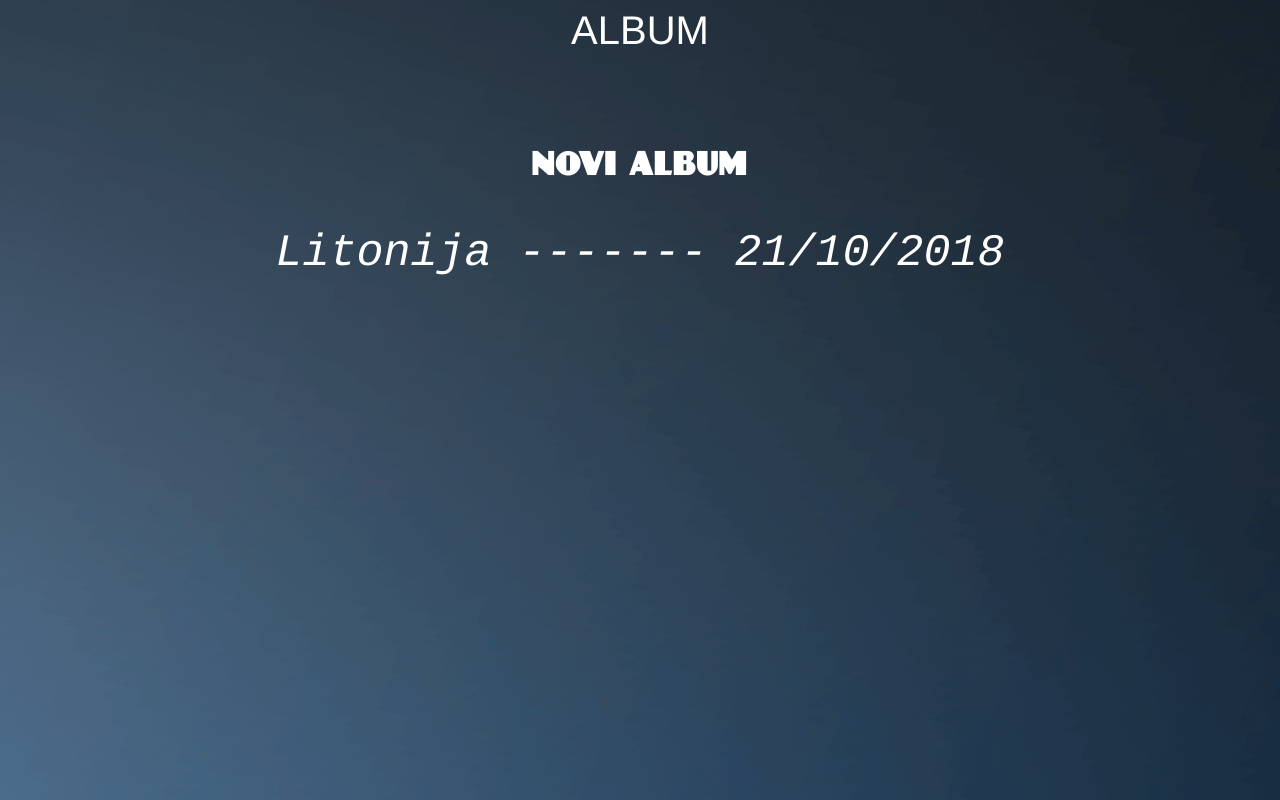
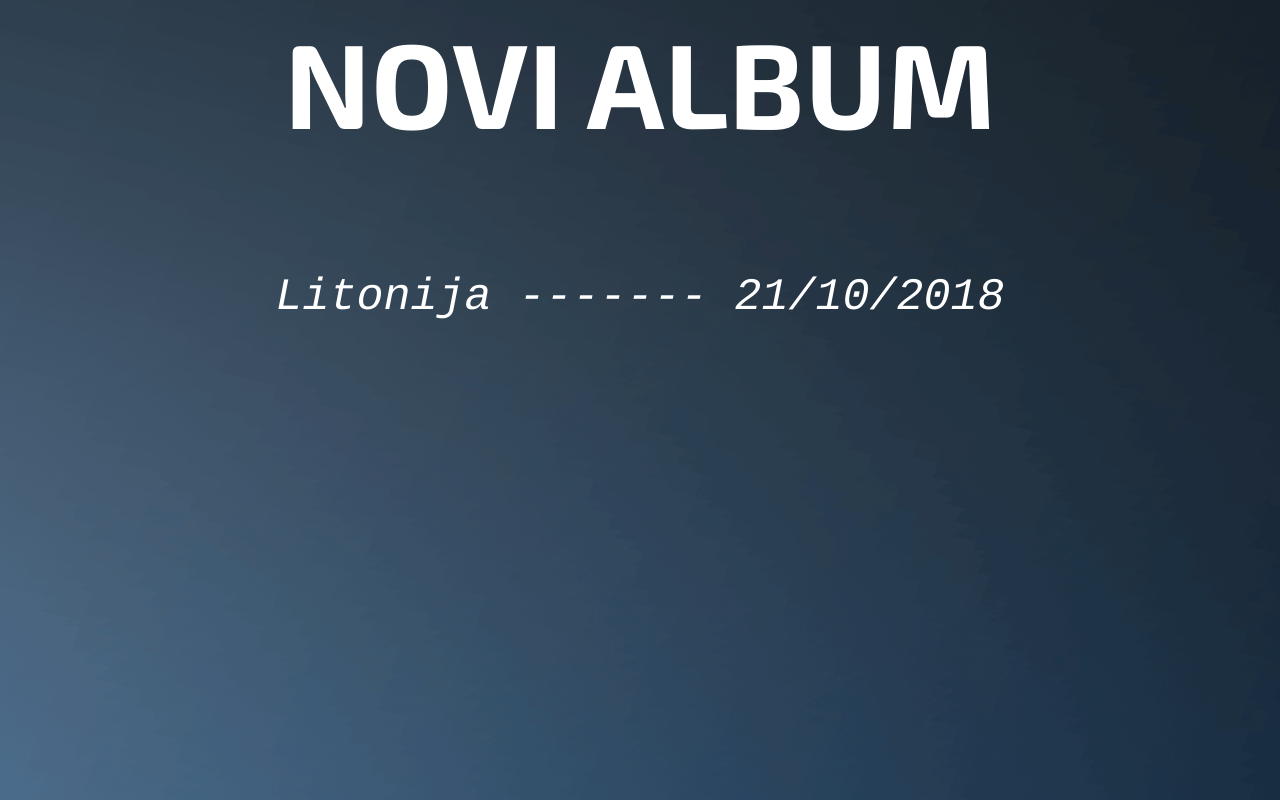
Before and after one commit to GHostlaptop/lukastuntin.github.io, a plain HTML site: page album.html in a window 1280 px wide. Drawn offline with Linux system fonts and the light colour scheme.

Commit message:
just work ffs

```diff
--- a/album.html
+++ b/album.html
@@ -31,16 +31,16 @@
 
 			@font-face {
 
-				font-family: courier;
-				src: url(courier.ttf)
+				font-family: exo;
+				src: url(exo.otf)
 
 			}
 
 			.text {
 
 				text-align: center;
-				font-family: stuntin;
-				font-size: 30px;
+				font-family: exo;
+				font-size: 120px;
 				color: white;
 
 
@@ -65,14 +65,6 @@
 
 	<body>
 
-		<div class="title">
-
-			<p>ALBUM</p>
-
-		</div>
-
-		<br>
-
 
 		<div class="text">
 
```
Also changed, not shown: exo.otf (added), 1 other file.
